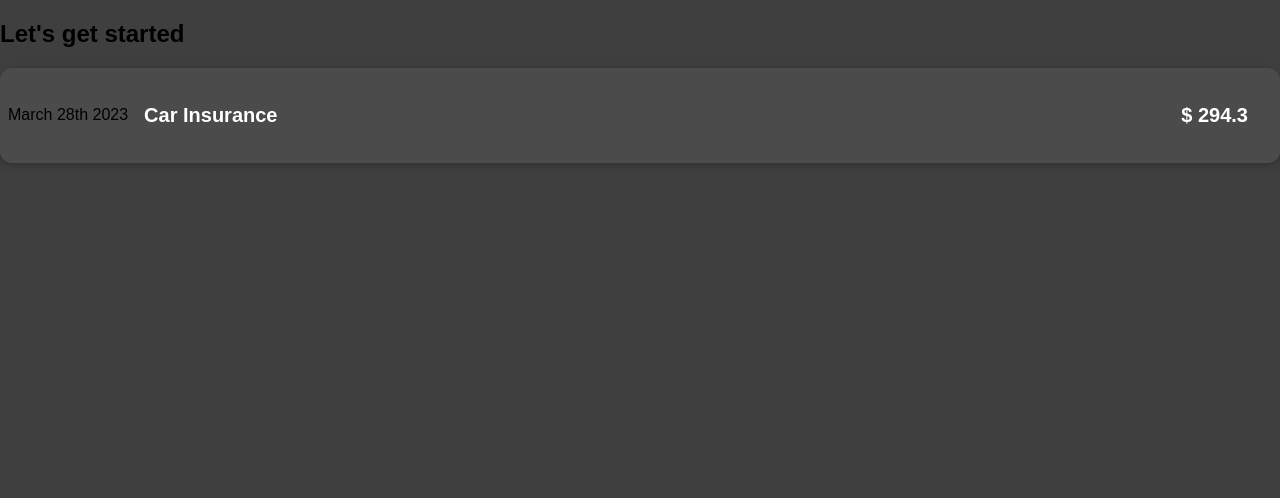
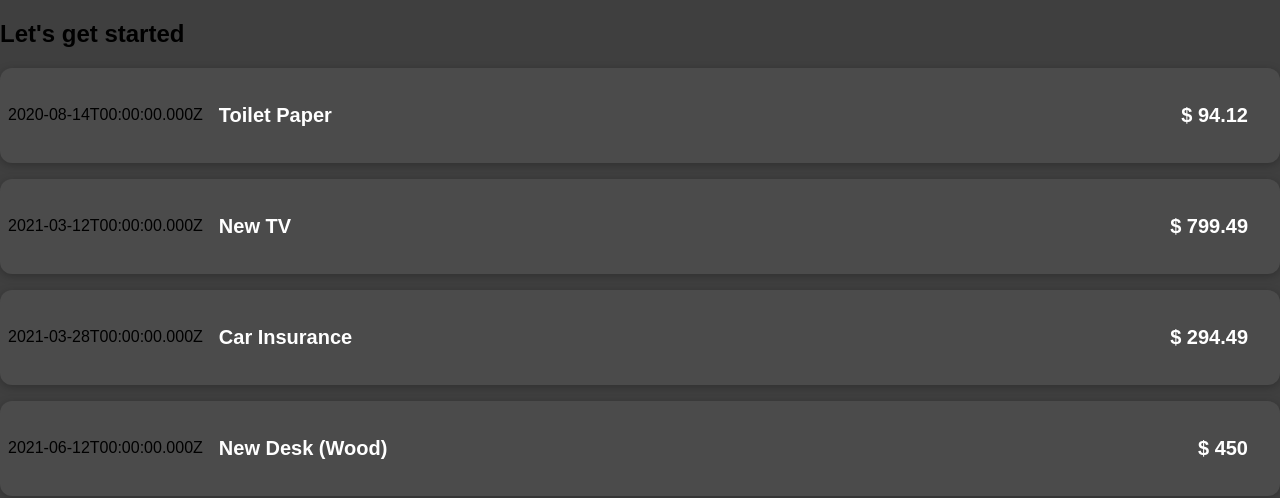
Before and after one commit to HamzaZahid172/Learning_React, a JavaScript app in the folder react-complete-guide/: page / in a window 1280 px wide. Shown: the top 498 px of the page. Built offline with nearby package versions, Linux system fonts and the light colour scheme.

Commit message:
Pass the value(props) in the custom component

```diff
--- a/react-complete-guide/src/App.js
+++ b/react-complete-guide/src/App.js
@@ -2,10 +2,47 @@
 import ExpenseItem from './components/ExpenseItem';
 
 function App() {
+  const expenses = [
+    {
+      id: 'e1',
+      title: 'Toilet Paper',
+      amount: 94.12,
+      date: new Date(2020, 7, 14)
+    },
+    {
+      id: 'e2',
+      title: 'New TV',
+      amount: 799.49,
+      date: new Date(2021, 2, 12)
+    },
+    {
+      id: 'e3',
+      title: 'Car Insurance',
+      amount: 294.49,
+      date: new Date(2021, 2, 28)
+    },
+    {
+      id: 'e4',
+      title: 'New Desk (Wood)',
+      amount: 450,
+      date: new Date(2021, 5, 12)
+    },
+  ]
   return (
     <div className="App">
       <h2> Let's get started</h2>
-      <ExpenseItem></ExpenseItem>
+      <ExpenseItem title = {expenses[0].title}
+        amount = {expenses[0].amount}
+        date = {expenses[0].date}></ExpenseItem>
+      <ExpenseItem title = {expenses[1].title}
+        amount = {expenses[1].amount}
+        date = {expenses[1].date}></ExpenseItem>
+      <ExpenseItem title = {expenses[2].title}
+        amount = {expenses[2].amount}
+        date = {expenses[2].date}></ExpenseItem>
+      <ExpenseItem title = {expenses[3].title}
+        amount = {expenses[3].amount}
+        date = {expenses[3].date}></ExpenseItem>
     </div>
   );
 }
--- a/react-complete-guide/src/components/ExpenseItem.js
+++ b/react-complete-guide/src/components/ExpenseItem.js
@@ -1,11 +1,11 @@
 import './ExpenseItem.css'
-function ExpenseItem() {
+function ExpenseItem(props) {
   return (
     <div className='expense-item'>
-      <div>March 28th 2023</div>
+      <div>{props.date.toISOString()}</div>
       <div className='expense-item__description'>
-        <h2>Car Insurance</h2>
-        <p className='expense-item__price'>$ 294.3</p>
+        <h2>{props.title}</h2>
+        <p className='expense-item__price'>$ {props.amount}</p>
       </div>
     </div>
   );
```
